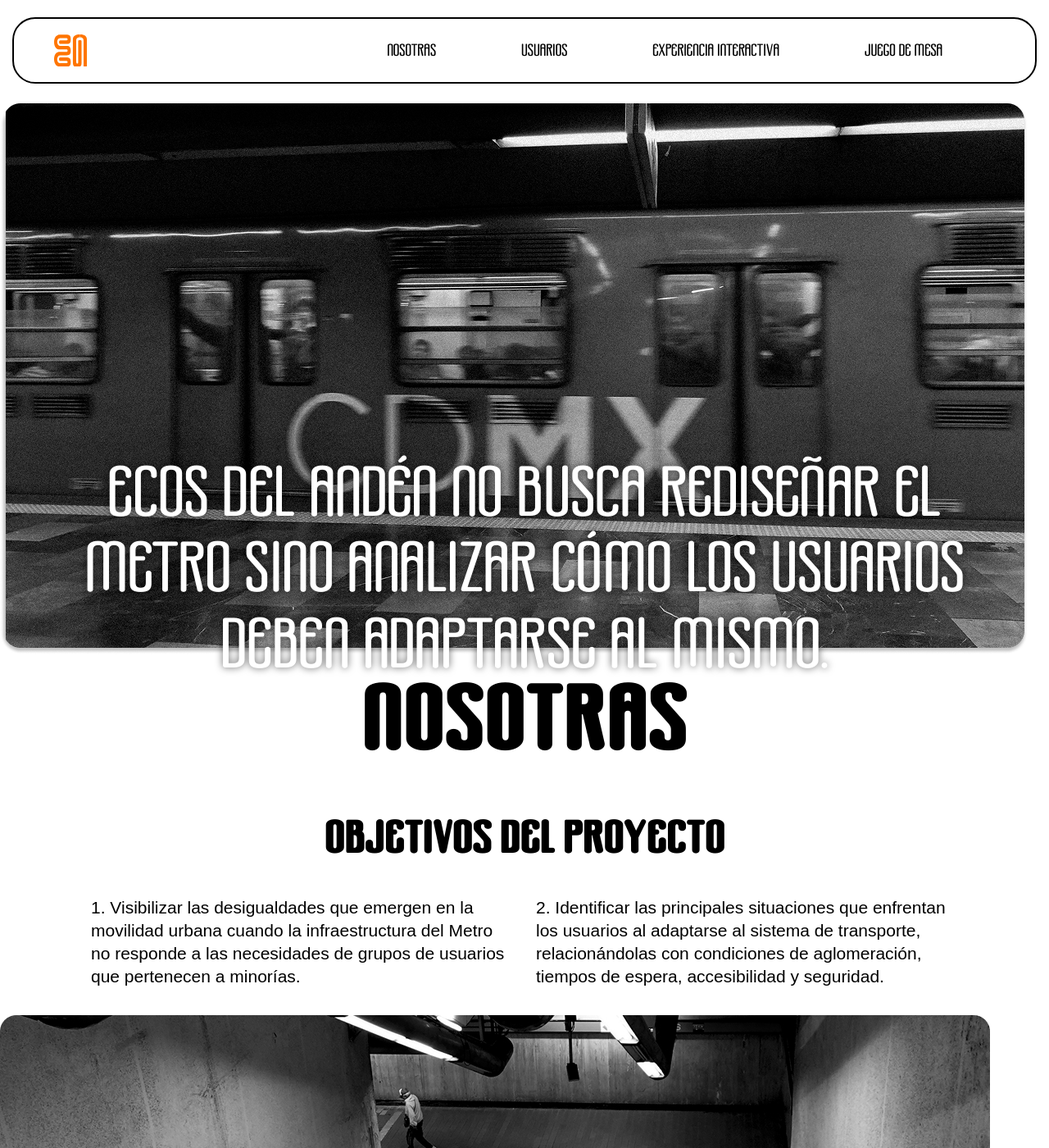
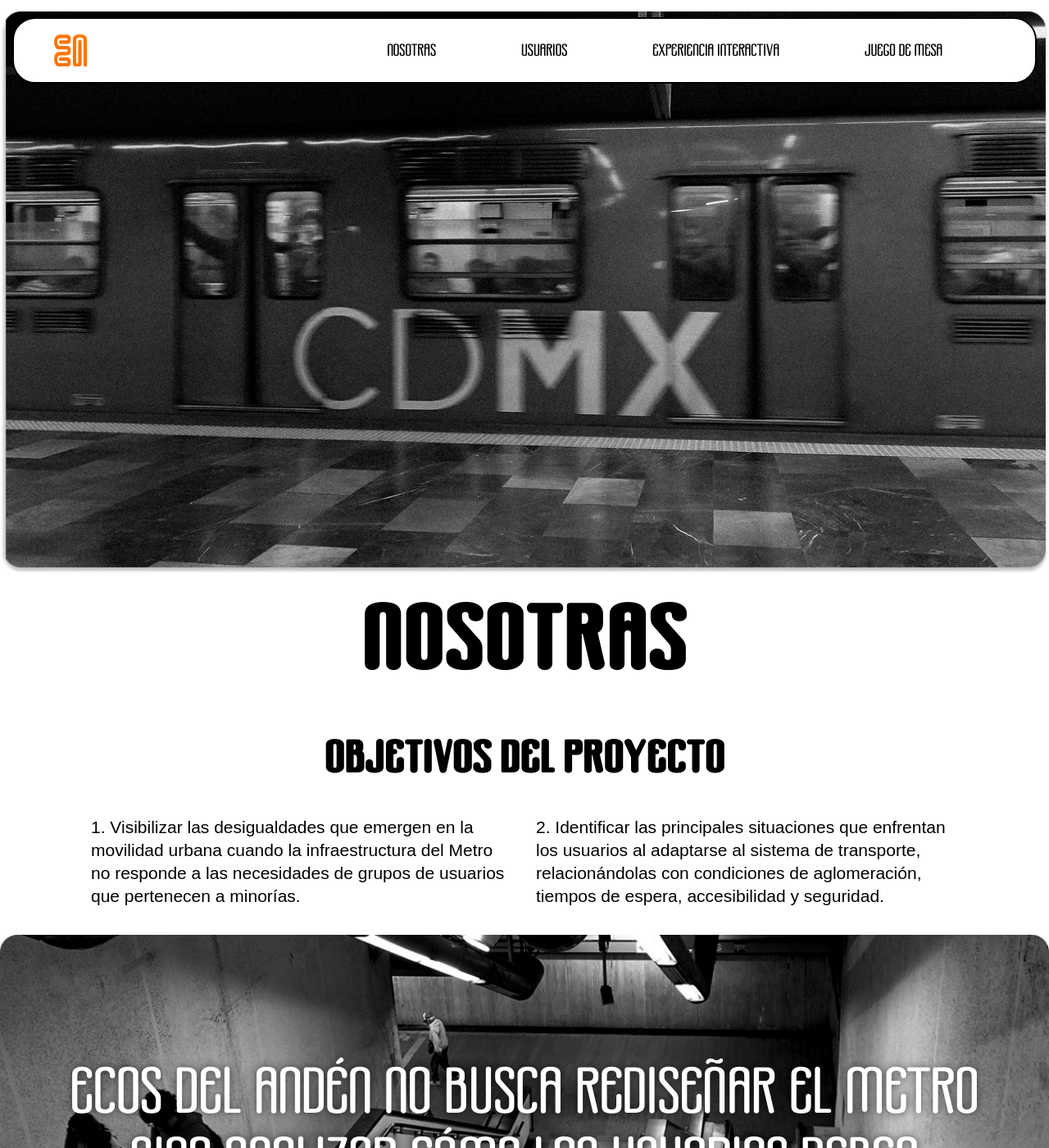
Before and after one commit to rhernandezgar-code/Ecosdelanden, a Jekyll site: the page built from nosotras.html, in a window 1280 px wide and 1400 px high. Shown: the whole window at 82% size. Built offline with Jekyll 4.4.1, drawn with Linux system fonts in a browser that asks for light colours; some web fonts are replaced.

Commit message:
arreglos juan

```diff
--- a/css/scroll.css
+++ b/css/scroll.css
@@ -1,7 +1,7 @@
 :root {
-    --scroll-background: red;
-    --scroll-foreground: blue;
-    --scroll-background-over: yellow;
+    --scroll-background: var(--color-negro);;
+    --scroll-foreground: var(--color-naranja);
+    --scroll-background-over: var(--color-blanco);;
     --scroll-size: 10px;
 }
 
--- a/css/style.css
+++ b/css/style.css
@@ -162,6 +162,7 @@
 img {
     max-width: 100%;
     height: auto;
+    width: 100%;
 }
 
 svg {
@@ -242,8 +243,12 @@
 	display: inline-block;
 	width: 100%;
 }
+.negative-margin,
+#video-svg{
+     margin-top: -8rem;
+}
 #video-masked{
-    margin-top: -8rem;
+
     position: relative;
 
 }
@@ -323,7 +328,9 @@
 /* --------------------------------------------------- */
 /*               nosotras — SEGUNDA IMAGEN               */
 /* --------------------------------------------------- */
-
+.nosotras{
+    position: relative;
+}
 .nosotras-img {
     width: 100%;
     height: 70vh;
@@ -350,24 +357,24 @@
 
 
 .nosotras-text-overlay {
-    position: absolute;
+    position:absolute;
     top: 50%;                 /* centra verticalmente */
     left: 50%;                /* centra horizontalmente */
     transform: translate(-50%, -50%);
     width: 100%;
+    height: auto;
     text-align: center;
 }
 
 .nosotras-text-overlay p {
     font-family: var(--font-display);
     text-transform: uppercase;
-    font-size: 6rem;
+    font-size: 6vw;
     line-height: 1.1;
     color: white;
     margin: 0;
     text-shadow: 0 0 10px rgba(0,0,0,0.6);
     padding: 4rem;
-
 }
 
 /* --------------------------------------------------- */
--- a/index.html
+++ b/index.html
@@ -10,7 +10,7 @@
 		Proyecto sobre la adaptabilidad de grupos de minorías en el metro de la CDMX
 	</p>
 </div>
-	<svg width="1240" height="793" viewBox="0 0 1240 793" fill="none" xmlns="http://www.w3.org/2000/svg"
+	<svg id="video-svg" width="1240" height="793" viewBox="0 0 1240 793" fill="none" xmlns="http://www.w3.org/2000/svg"
 		xmlns:xlink="http://www.w3.org/1999/xlink">
 		<defs>
 			<clipPath id="heroVideoClip">
--- a/nosotras.html
+++ b/nosotras.html
@@ -3,7 +3,7 @@
 title: Nosotras
 ---
 
-<section class="nosotras">
+<section class="nosotras negative-margin">
     <img src="./img/metro-about.jpg" alt="Metro CDMX" class="hero-img">
 </section>
 <!-- aqui va la tipografia variable sobre la img -->
```
